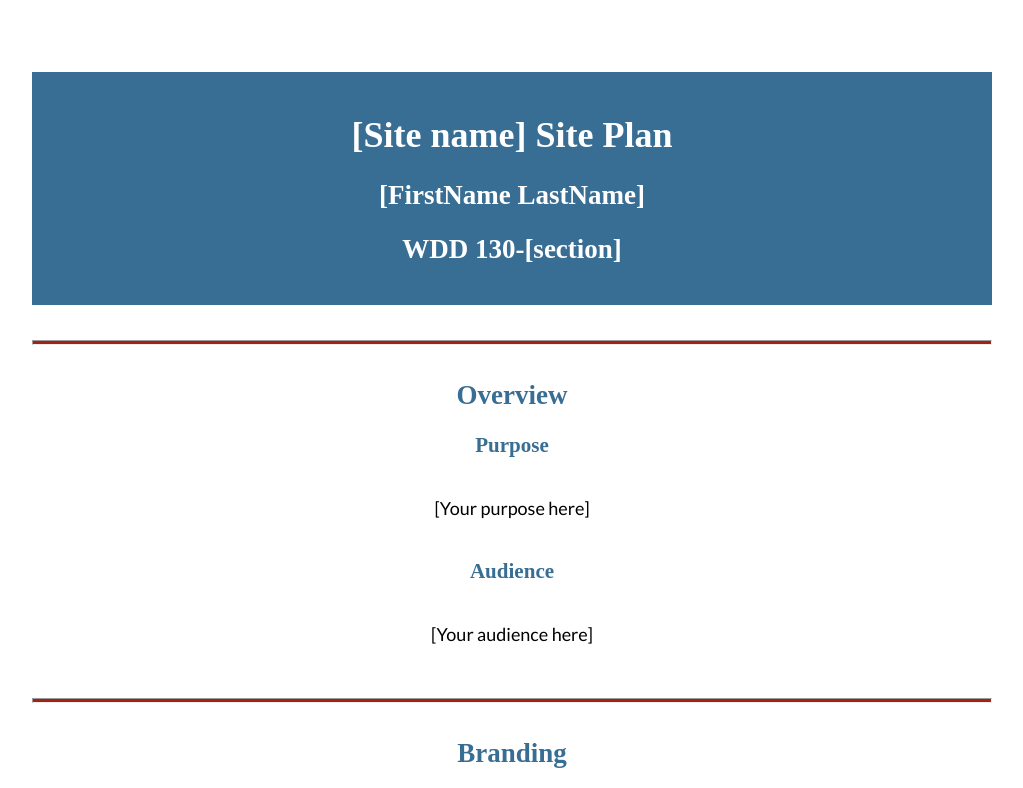
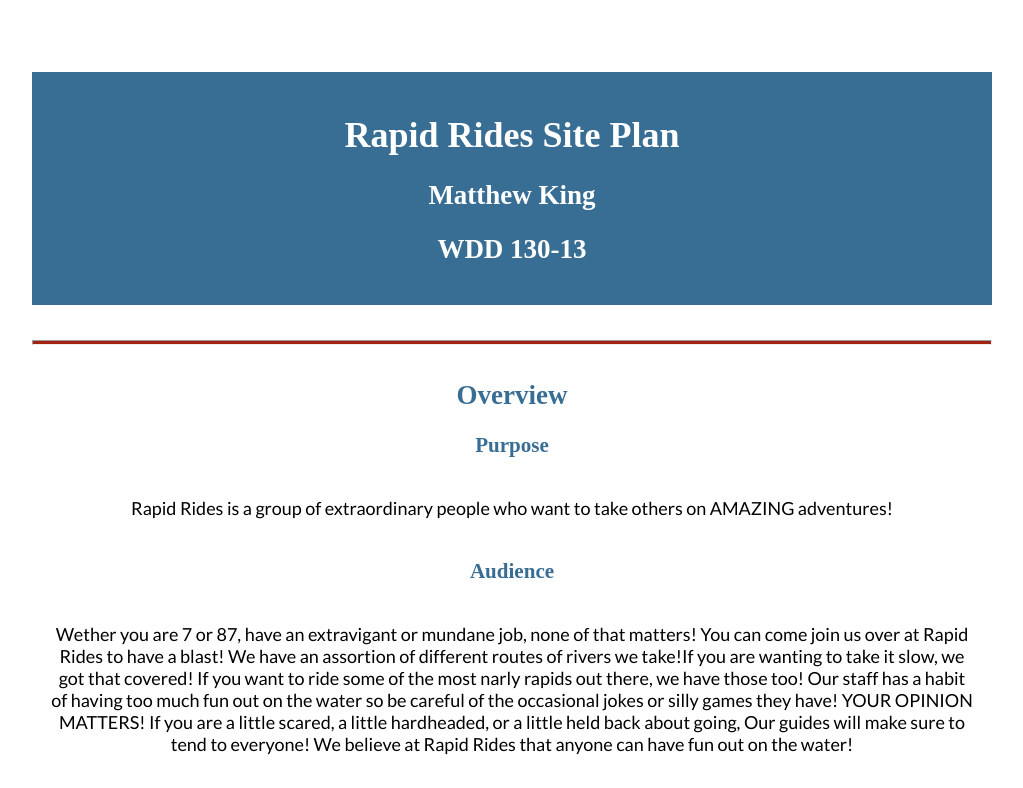
Before and after one commit to Kanadium/VSCode-Project-1, a plain HTML site: page wwr/site-plan-rafting.html in a window 1280 px wide. Shown: the top 788 px of the page, without its empty margins (128-1151 px from the left). Drawn offline with Linux system fonts and the light colour scheme; a web font is replaced by a local one.

Commit message:
wwr site details p1

```diff
--- a/wwr/site-plan-rafting.html
+++ b/wwr/site-plan-rafting.html
@@ -10,9 +10,9 @@
 
 <body>
   <header>
-    <h1>[Site name] Site Plan</h1>
-    <h2>[FirstName LastName]</h2>
-    <h2>WDD 130-[section]</h2>
+    <h1>Rapid Rides Site Plan</h1>
+    <h2>Matthew King</h2>
+    <h2>WDD 130-13</h2>
     <!-- In the header above, add the name of your site, your name and class number. For example if you are in section 3 you would put WDD 130-03 -->
   </header>
   <main>
@@ -20,11 +20,17 @@
     <hr />
     <h2>Overview</h2>
     <h3>Purpose</h3>
-    <p>[Your purpose here]</p>
+    <p>Rapid Rides is a group of extraordinary people who want to take others on AMAZING adventures!</p>
     <!-- change this -->
 
     <h3>Audience</h3>
-    <p>[Your audience here]</p>
+    <p>Wether you are 7 or 87, have an extravigant or mundane job, none of that matters! You can come join us over at Rapid Rides to have a blast!
+        We have an assortion of different routes of rivers we take!If you are wanting to take it slow, we got that covered!
+        If you want to ride some of the most narly rapids out there, we have those too!
+        Our staff has a habit of having too much fun out on the water so be careful of the occasional jokes or silly games they have!
+        YOUR OPINION MATTERS! If you are a little scared, a little hardheaded, or a little held back about going, Our guides will make sure to tend to everyone!
+        We believe at Rapid Rides that anyone can have fun out on the water!
+    </p>
     <!-- change this -->
 
     <hr />
```
